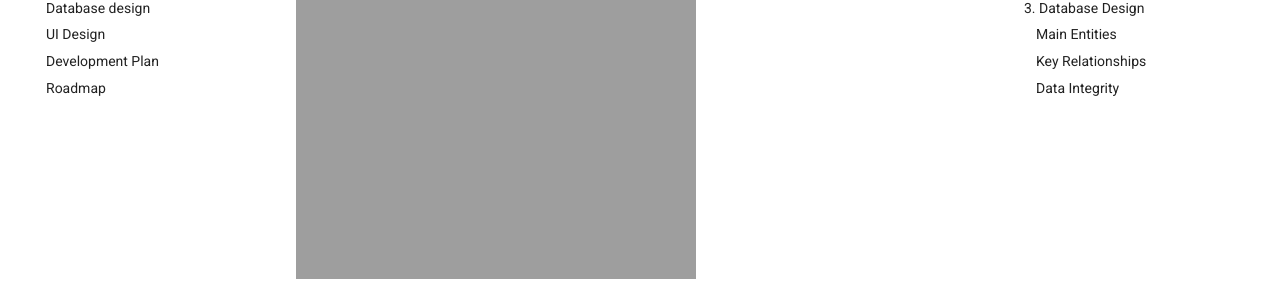
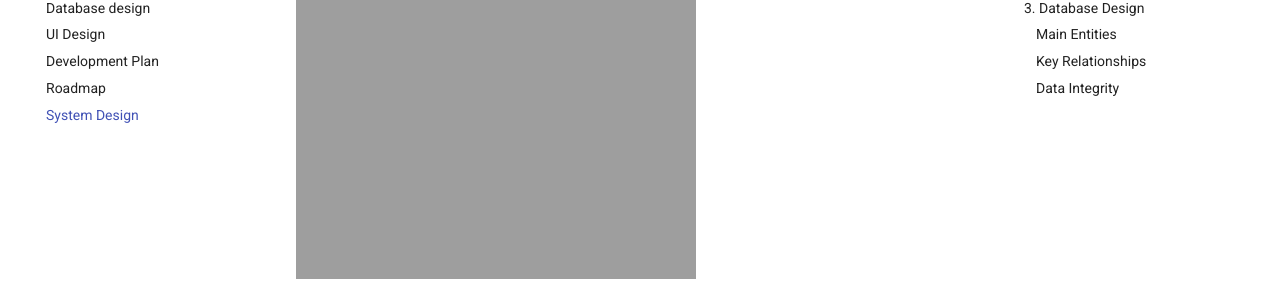
Before and after one commit to DiMpho-20/coms3011a-logbook-digital-logbook, an MkDocs documentation site: the page built from docs/design/system-design.md, in a window 1280 px wide. Shown: the part 319-619 px from the top of the page. Built offline with MkDocs 1.6.1 and Material for MkDocs 9.7.7, drawn with Linux system fonts in a browser that asks for light colours.

Commit message:
docs: update mkdocs config

```diff
--- a/mkdocs.yml
+++ b/mkdocs.yml
@@ -27,3 +27,4 @@ nav:
   - UI Design: design/ui-design.md
   - Development Plan: design/development-plan.md
   - Roadmap: design/roadmap.md
+  - System Design: design/system-design.md
```
